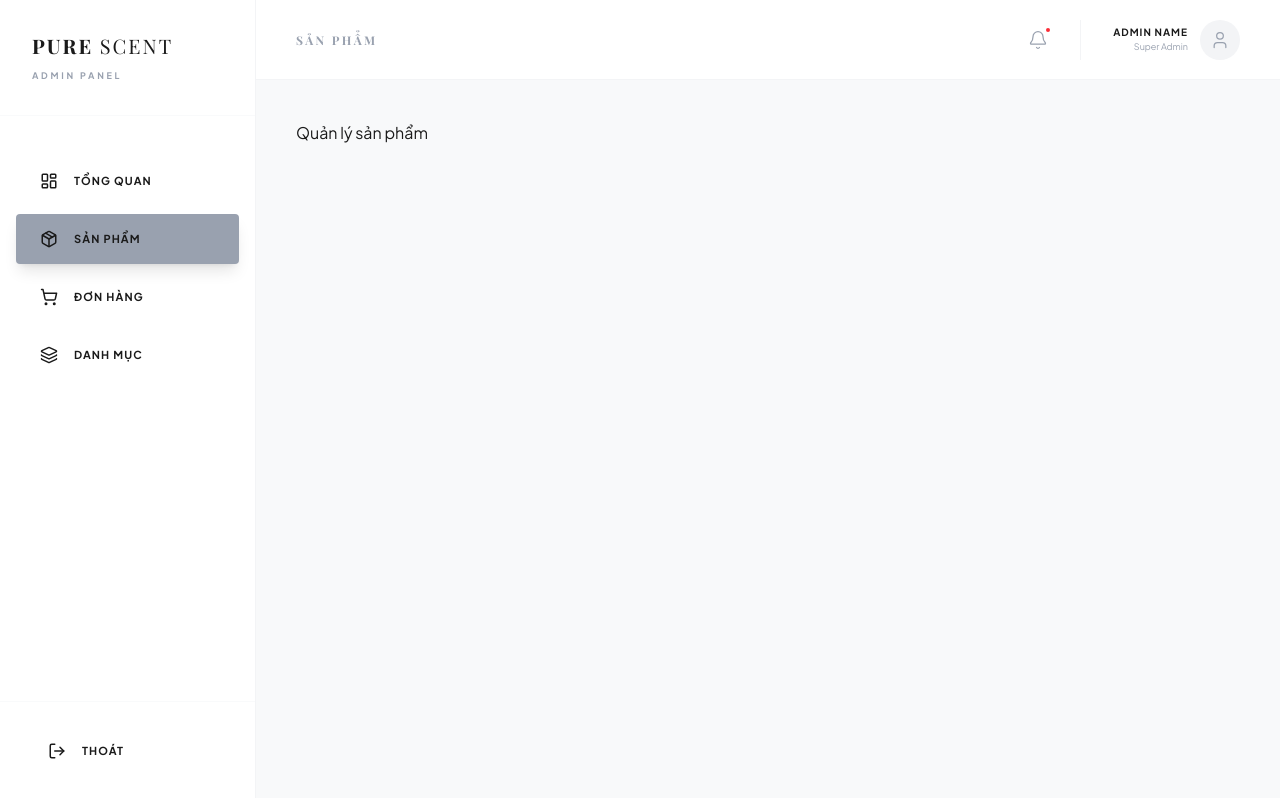
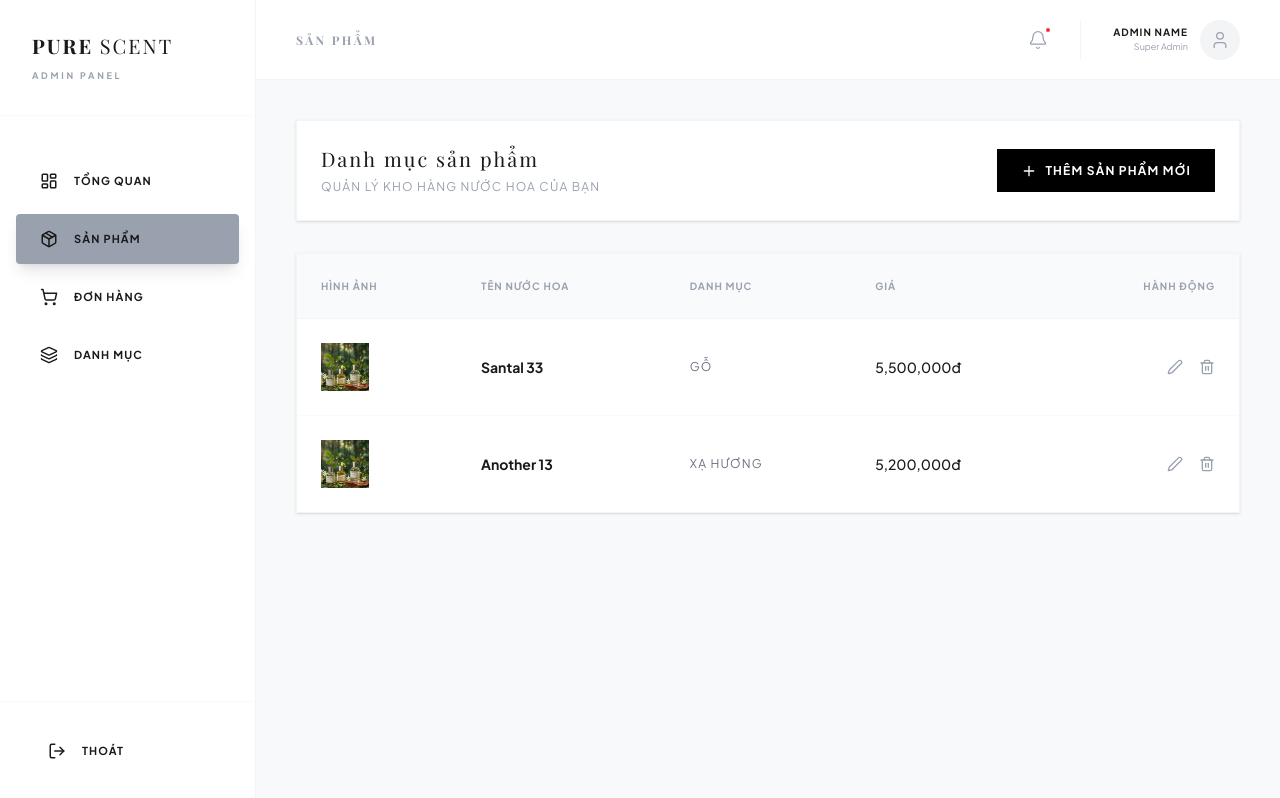
Before and after one commit to Quoclongnguyen/pure_scent, a React (Vite) app in the folder frontend/: page /admin/products in a window 1280 px wide. Built offline with nearby package versions, Linux system fonts and the light colour scheme; a web font is replaced by a local one.

Commit message:
feat: add admin product management page

```diff
--- a/frontend/src/App.jsx
+++ b/frontend/src/App.jsx
@@ -11,6 +11,7 @@ import CartPage from './pages/CartPage'
 import CheckoutPage from './pages/CheckoutPage'
 import RegisterPage from './pages/RegisterPage'
 import AdminLayout from './pages/admin/AdminLayout'
+import AdminProductPage from './pages/admin/AdminProductPage'
 
 function App() {
 
@@ -54,7 +55,7 @@ function App() {
             element={<div className="text-xl font-serif">Chào mừng quay lại, Admin</div>} />
           <Route
             path='products'
-            element={<div>Quản lý sản phẩm</div>} />
+            element={<AdminProductPage />} />
           <Route
             path='orders'
             element={<div>Quản lý đơn hàng</div>} />
--- /dev/null
+++ b/frontend/src/pages/admin/AdminProductPage.jsx
@@ -0,0 +1,102 @@
+import { Edit2, Plus, Trash2, X } from 'lucide-react'
+import React, { useState } from 'react'
+
+const AdminProductPage = () => {
+    const [isModalOpen, setIsModalOpen] = useState(false);
+    const [products, setProducts] = useState([
+        { id: 1, name: "Santal 33", category: "Gỗ", price: 5500000, img: "/src/assets/img1.png" },
+        { id: 2, name: "Another 13", category: "Xạ hương", price: 5200000, img: "/src/assets/img1.png" },
+    ]);
+    return (
+        <div className="space-y-8 animate-in fade-in duration-500">
+            {/*HEADER*/}
+            <div className='flex justify-between items-center bg-white  p-6 border border-gray-100 shadow-sm'>
+                <div>
+                    <h1 className="text-xl font-serif tracking-widest " >Danh mục sản phẩm</h1>
+                    <p className="text-[12px] text-gray-400 uppercase tracking-widest mt-1">
+                        Quản lý kho hàng nước hoa của bạn
+                    </p>
+
+                </div>
+                <button
+                    onClick={() => setIsModalOpen(true)}
+                    className="bg-black text-white px-6 py-3 text-[12px] uppercase font-bold tracking-widest flex items-center gap-2 hover:bg-gray-800 transition-all cursor-pointer">
+
+                    <Plus size={16} /> Thêm sản phẩm mới
+                </button>
+            </div>
+
+
+            {/*TABLE*/}
+            <div className="bg-white border border-gray-100 shadow-sm overflow-hidden">
+                <table className="w-full text-left border-collapse">
+                    <thead className="bg-gray-50 border-b border-gray-100">
+                        <tr>
+                            <th className="p-6 text-[10px] uppercase tracking-widest font-bold text-gray-400">Hình ảnh</th>
+                            <th className="p-6 text-[10px] uppercase tracking-widest font-bold text-gray-400">Tên nước hoa</th>
+                            <th className="p-6 text-[10px] uppercase tracking-widest font-bold text-gray-400">Danh mục</th>
+                            <th className="p-6 text-[10px] uppercase tracking-widest font-bold text-gray-400">Giá</th>
+                            <th className="p-6 text-[10px] uppercase tracking-widest font-bold text-gray-400 text-right">Hành động</th>
+                        </tr>
+                    </thead>
+                    <tbody className="divide-y divide-gray-50">
+                        {products.map(product => (
+                            <tr key={product.id} className="hover:bg-gray-50/50 transition-colors">
+                                <td className="p-6"><img src={product.img} className="w-12 h-12 object-cover grayscale-0" /></td>
+                                <td className="p-6 text-sm font-bold">{product.name}</td>
+                                <td className="p-6 text-xs text-gray-500 uppercase tracking-widest">{product.category}</td>
+                                <td className="p-6 text-sm font-medium">{product.price.toLocaleString()}đ</td>
+                                <td className="p-6 text-right">
+                                    <div className="flex justify-end gap-4">
+                                        <button className="text-gray-400 hover:text-black transition-colors"><Edit2 size={16} /></button>
+                                        <button className="text-gray-400 hover:text-red-500 transition-colors"><Trash2 size={16} /></button>
+                                    </div>
+
+                                </td>
+
+                            </tr>
+                        ))}
+                    </tbody>
+                </table>
+            </div>
+
+            {/*MODAL*/}
+            {isModalOpen && (
+                <div className="fixed inset-0 z-[100] flex items-center justify-center bg-black/40 backdrop-blur-sm p-4 animate-in fade-in duration-300">
+                    <div className="bg-white w-full max-w-xl shadow-2xl p-10 relative animate-in zoom-in-95 duration-300">
+                        {/* Nội dung Modal sẽ viết ở đây */}
+
+                        <button onClick={() =>
+                            setIsModalOpen(false)}
+                            className="absolute top-6 right-6 text-gray-400 hover:text-black">
+                            <X size={20} /></button>
+
+                        <h2 className="font-serif text-2xl tracking-widest border-b pb-4 mb-8">
+                            Thêm sản phẩm mới</h2>
+
+                        {/* Form nhập liệu tạm thời */}
+                        <div className="space-y-6">
+                            <div>
+                                <label className="text-[10px] uppercase tracking-widest font-bold text-gray-400">
+                                    Tên nước hoa
+                                </label>
+                                <input
+                                    type="text"
+                                    className="w-full border-b border-gray-100 py-2 focus:outline-none focus:border-black transition-colors"
+                                />
+                            </div>
+                            {/* ...*/}
+                            <button className="w-full bg-black text-white py-4 text-[10px] uppercase font-bold tracking-widest mt-8">
+                                Lưu sản phẩm
+                            </button>
+                        </div>
+                    </div>
+                </div>
+            )}
+        </div>
+
+
+    )
+}
+
+export default AdminProductPage
```
